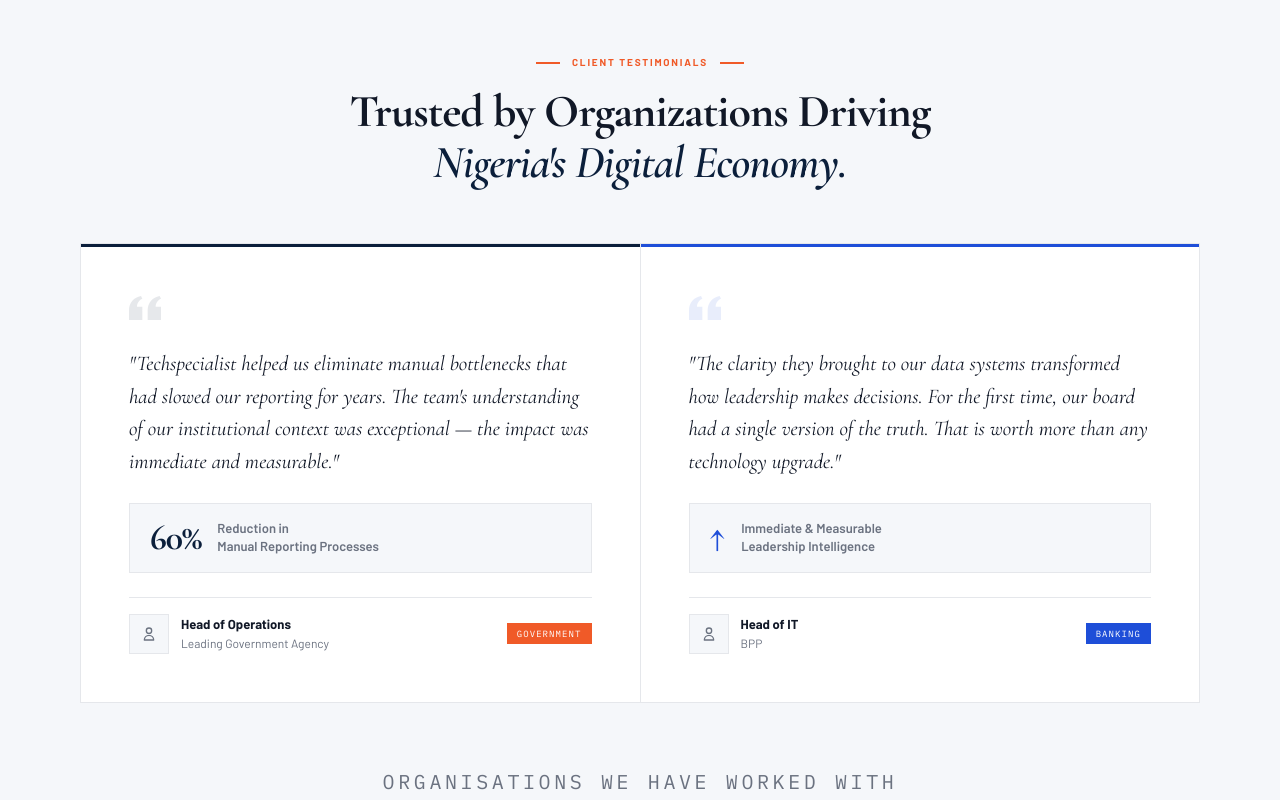
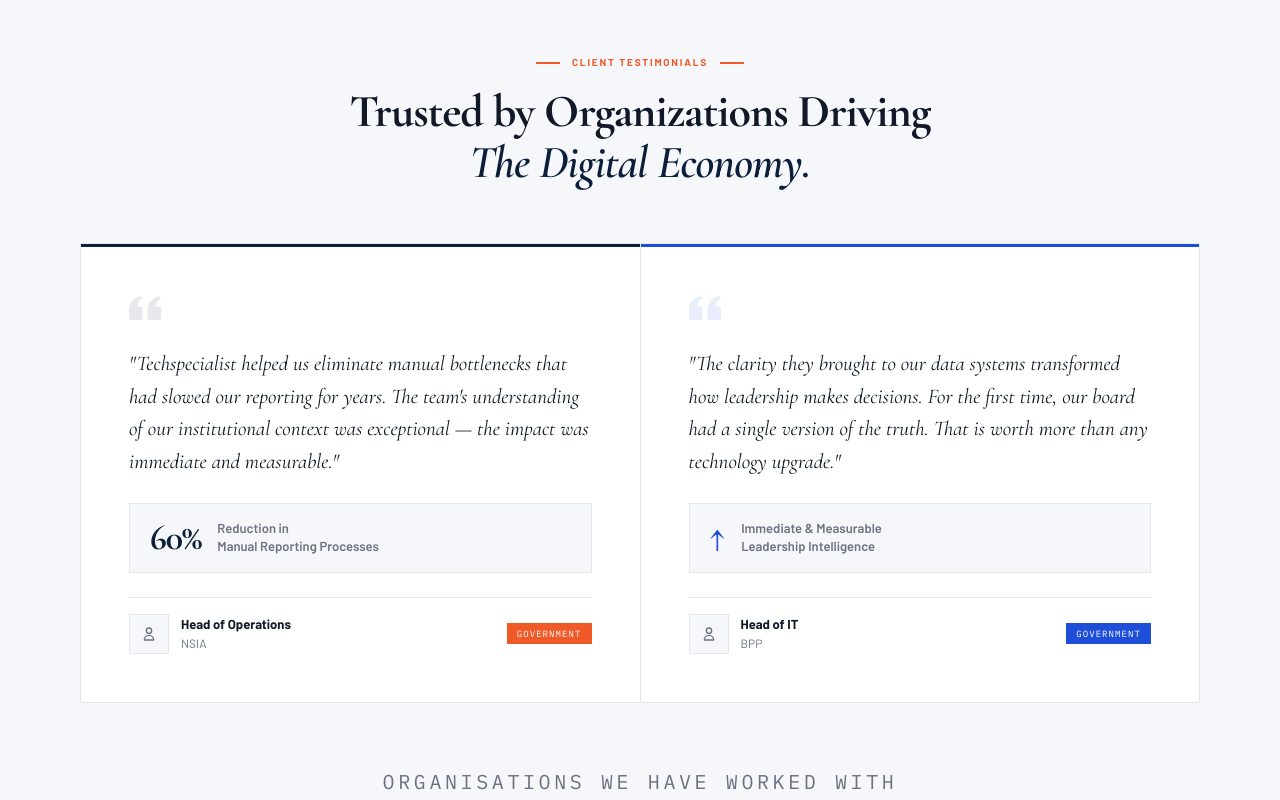
Before and after one commit to AbbasTaofeeq/Tech-specialist, a plain HTML site: page index.html in a window 1280 px wide. Shown: the part 2880-3680 px from the top of the page. Drawn offline with nearby package versions, Linux system fonts and the light colour scheme.

Commit message:
content update

```diff
--- a/index.html
+++ b/index.html
@@ -497,7 +497,7 @@ tailwind.config = {
         <span class="w-6 h-[2px] bg-[#F05A28]"></span>Client Testimonials<span class="w-6 h-[2px] bg-[#F05A28]"></span>
       </div>
       <h2 class="reveal d1 font-display font-bold text-h2 text-txt-main max-w-3xl mx-auto">
-        Trusted by Organizations Driving<br/><em class="italic text-navy">Nigeria's Digital Economy.</em>
+        Trusted by Organizations Driving<br/><em class="italic text-navy">The Digital Economy.</em>
       </h2>
     </div>
 
@@ -520,7 +520,7 @@ tailwind.config = {
           </div>
           <div class="flex-1">
             <p class="font-body font-bold text-[13px] text-txt-main">Head of Operations</p>
-            <p class="font-body text-[12px] text-txt-muted">Leading Government Agency</p>
+            <p class="font-body text-[12px] text-txt-muted">NSIA</p>
           </div>
           <span class="font-mono text-[9px] tracking-[.12em] uppercase text-white bg-[#F05A28] px-2.5 py-1 flex-shrink-0">Government</span>
         </div>
@@ -544,7 +544,7 @@ tailwind.config = {
             <p class="font-body font-bold text-[13px] text-txt-main">Head of IT</p>
             <p class="font-body text-[12px] text-txt-muted">BPP</p>
           </div>
-          <span class="font-mono text-[9px] tracking-[.12em] uppercase text-white bg-blue-acc px-2.5 py-1 flex-shrink-0">Banking</span>
+          <span class="font-mono text-[9px] tracking-[.12em] uppercase text-white bg-blue-acc px-2.5 py-1 flex-shrink-0">Government</span>
         </div>
       </div>
 
@@ -686,7 +686,7 @@ tailwind.config = {
         </div>
         <h2 class="reveal d1 font-display font-bold text-h2 text-txt-main">Built for Africa's<br/><em class="italic text-navy">Operational Reality.</em></h2>
       </div>
-      <p class="reveal d2 font-body text-[15px] text-txt-muted leading-[1.8]">We are not a foreign template adapted for the Nigerian market. We are a firm built from the ground up to understand the regulatory, infrastructural, and cultural realities that shape how Nigerian institutions operate — and built to deliver results within them.</p>
+      <p class="reveal d2 font-body text-[15px] text-txt-muted leading-[1.8]">We are not a foreign template adapted to a single market. We are an Africa-born firm built to understand the regulatory, infrastructural, and operational complexities shaping institutions across West Africa and the continent — delivering results locally and at international scale.</p>
     </div>
 
     <!-- 2×2 cards — white bg, #E5E7EB border, hover: blue underline from ::after -->
```
